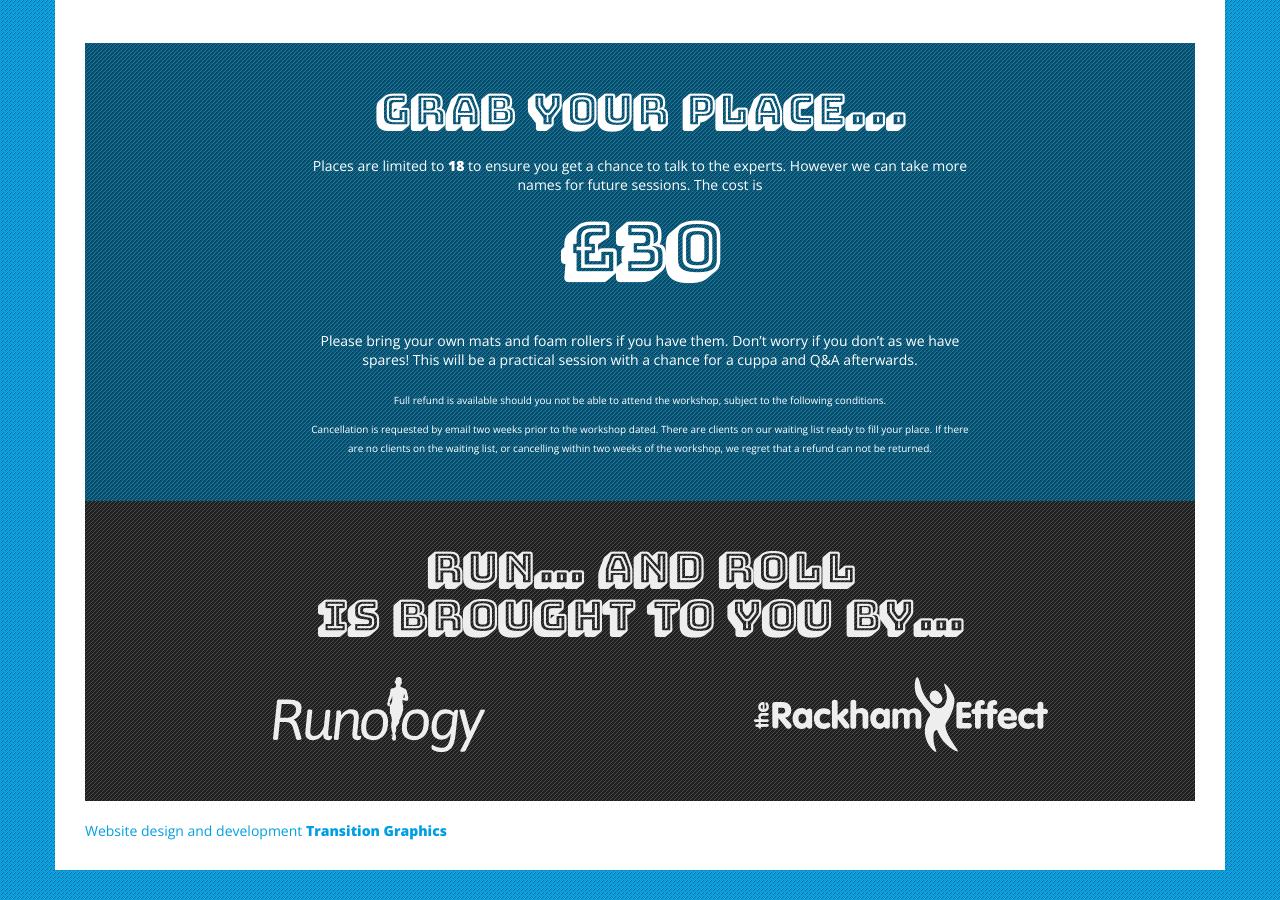
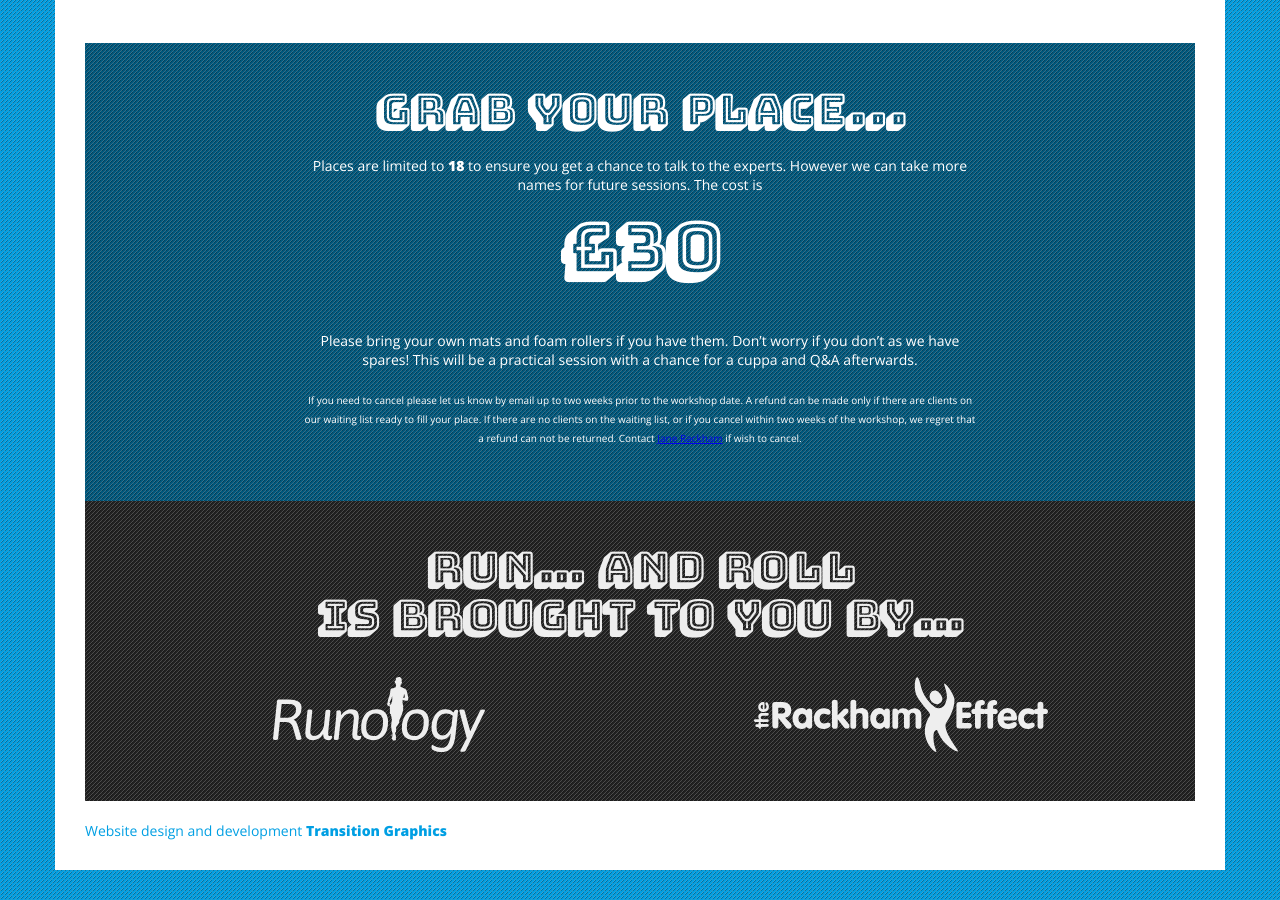
Before and after one commit to GrantSmithDoddle/run-and-roll, a Jekyll site: the page built from index.html, in a window 1280 px wide and 900 px high, scrolled down 2153 px. Built offline with Jekyll 4.4.1, drawn with Linux system fonts in a browser that asks for light colours.

Commit message:
Change cancelation policy.

```diff
--- a/_includes/body.html
+++ b/_includes/body.html
@@ -55,9 +55,7 @@
 
                 <script src="https://www.commencepayments.com/v2/commence.js" data-payment-method="credit-card" data-amount="3000" data-currency="GBP" data-description="Run and Roll Workshop" data-name="Run and Roll" data-image="https://api.typeform.com/v0/form/xulL58/fields/19706176/blob/18a484fd165e-android_chrome_512x512.png?key=0f0704fb23802ca3a69d53642c18f47be96e3ab8" data-billing-address="true" data-key="pk_live_Xd3gR8PfEnkLfRqg0uwzMcOn"></script>
 
-                <p class="terms"><small>Full refund is available should you not be able to attend the workshop, subject to the following conditions.</small></p>
-                <p><small>Cancellation is requested by email two weeks prior to the workshop dated. There are clients on our waiting list ready to fill your place. If there are no clients on the waiting list, or cancelling within two weeks of the workshop, we regret that a refund can not be returned.</small></p>
-
+                <p class="terms"><small>If you need to cancel please let us know by email up to two weeks prior to the workshop date.  A refund can be made only if there are clients on our waiting list ready to fill your place. If there are no clients on the waiting list, or if you cancel within two weeks of the workshop, we regret that a refund can not be returned. Contact <a href="mailto:jane@therackhameffect.com" target="blank">Jane Rackham</a> if wish to cancel.</small></p>
             </div>
         </section>
 
```
